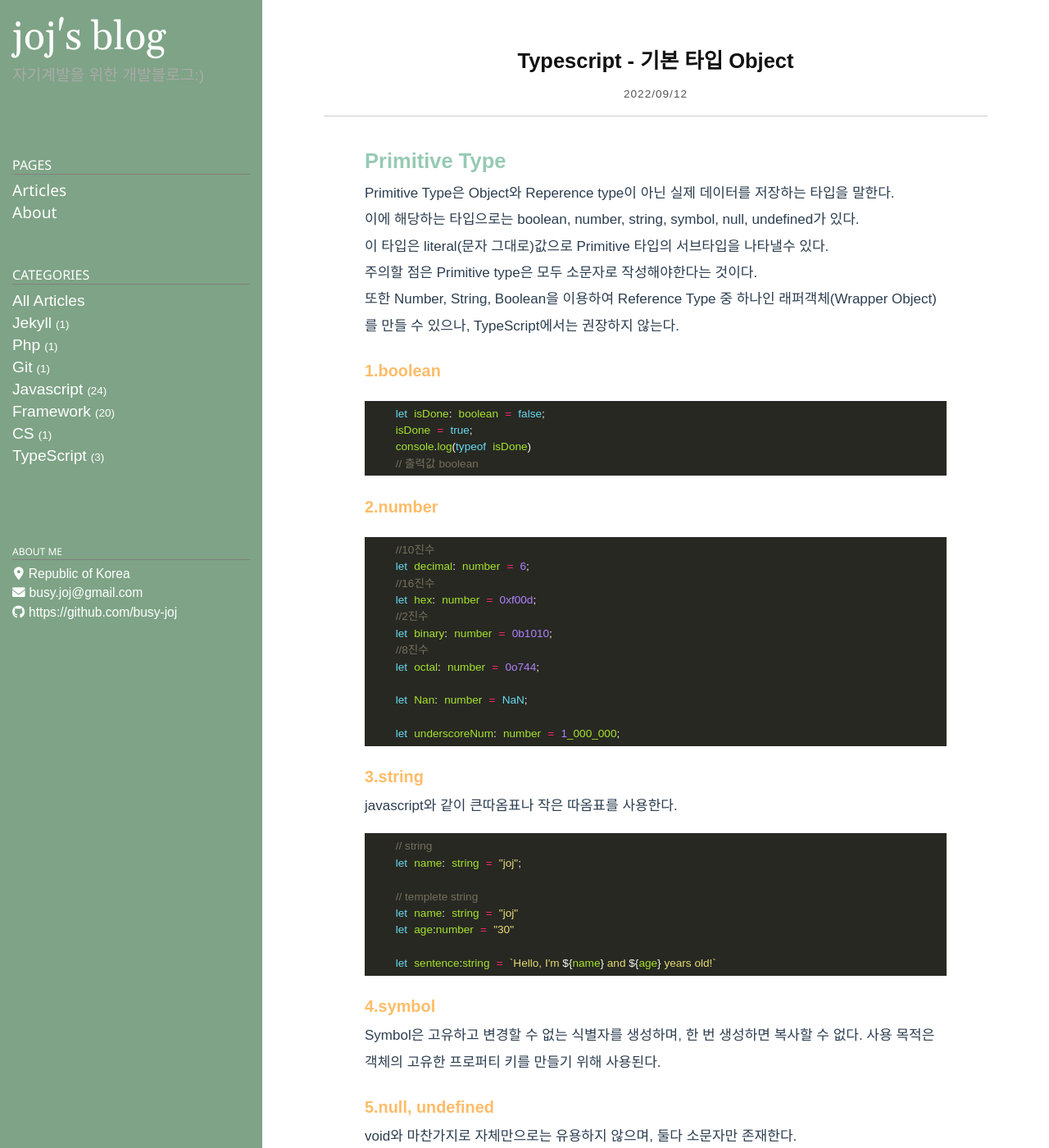
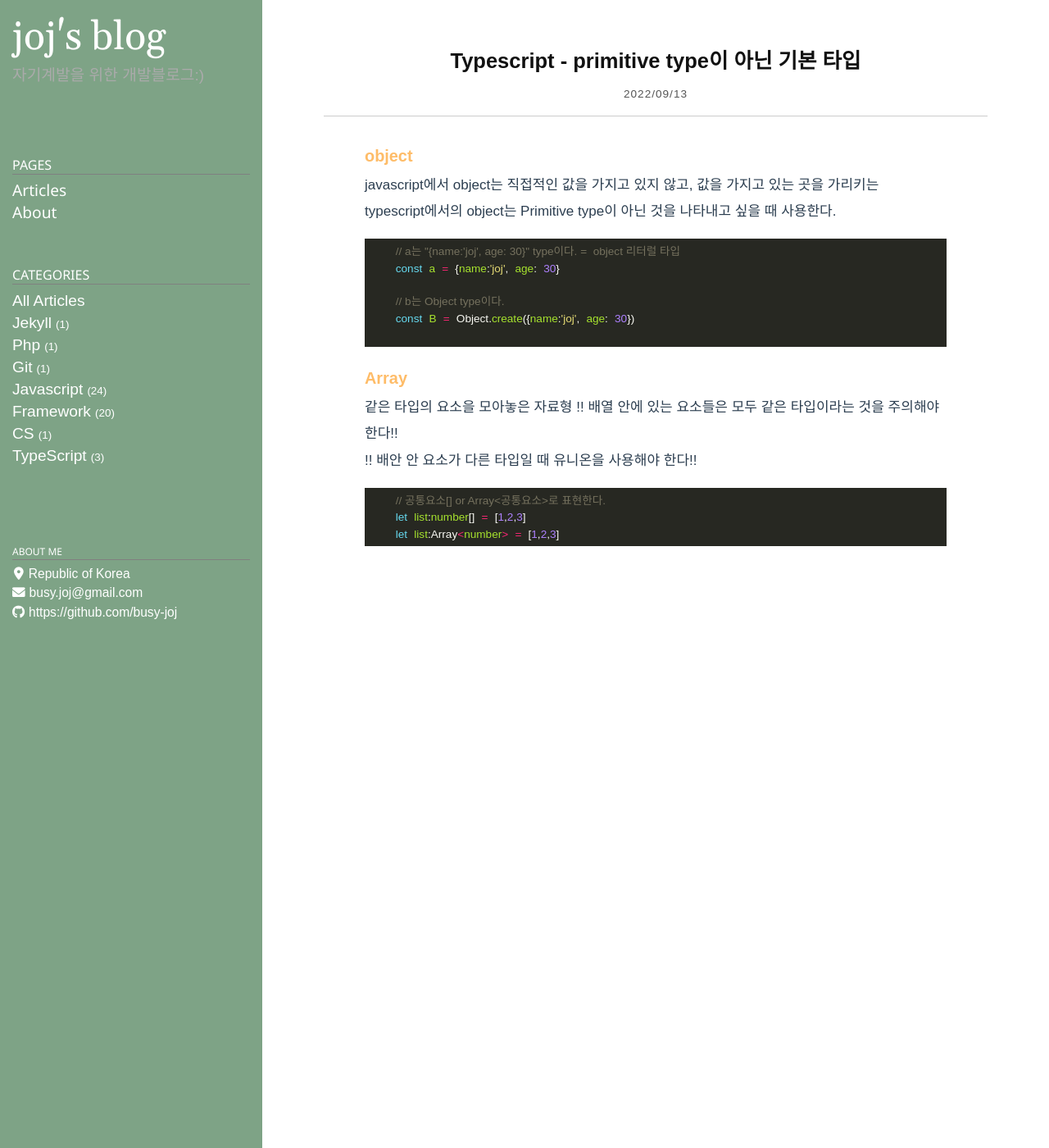
Before and after one commit to busy-joj/busy-joj.github.io, a Jekyll site: the page built from _posts/TypsScript/2022-09-13-typescript3.markdown, in a window 1280 px wide and 1400 px high. Shown: the whole window at 82% size. Built offline with Jekyll 4.4.1, drawn with Linux system fonts in a browser that asks for light colours; some web fonts are replaced; some of the changed text lies outside the part shown.

Commit message:
기본타입 posting

````diff
--- a/_posts/TypsScript/2022-09-13-typescript3.markdown
+++ b/_posts/TypsScript/2022-09-13-typescript3.markdown
@@ -1,60 +1,30 @@
 ---
 layout: post
-title: Typescript - 기본 타입 Object
-date: 2022-09-12 17:21:07 +0900
+title: Typescript - primitive type이 아닌 기본 타입
+date: 2022-09-13 21:07:41 +0900
 category: TypeScript
 ---
 
-## <span style="color:#97cab3;font-weight:bold">Primitive Type</span>
-Primitive Type은 Object와 Reperence type이 아닌 실제 데이터를 저장하는 타입을 말한다.
-이에 해당하는 타입으로는 boolean, number, string, symbol, null, undefined가 있다.
-이 타입은 literal(문자 그대로)값으로 Primitive 타입의 서브타입을 나타낼수 있다.
+### <span style="color:#febc68;font-weight:bold">object</span>
+javascript에서 object는 직접적인 값을 가지고 있지 않고, 값을 가지고 있는 곳을 가리키는
 
-주의할 점은 Primitive type은 모두 소문자로 작성해야한다는 것이다.
-또한 Number, String, Boolean을 이용하여 Reference Type 중 하나인 래퍼객체(Wrapper Object)를 만들 수 있으나, TypeScript에서는 권장하지 않는다.
-
-### <span style="color:#febc68;font-weight:bold">1.boolean</span>
+typescript에서의 object는 Primitive type이 아닌 것을 나타내고 싶을 때 사용한다.
 
 ```javascript
-    let isDone: boolean = false;
-    isDone = true;
-    console.log(typeof isDone)
-    // 출력값 boolean
+    // a는 "{name:'joj', age: 30}" type이다. =  object 리터럴 타입
+    const a = {name:'joj', age: 30}
+
+    // b는 Object type이다.
+    const B = Object.create({name:'joj', age: 30})
+
 ```
-### <span style="color:#febc68;font-weight:bold">2.number</span>
+### <span style="color:#febc68;font-weight:bold">Array</span>
+같은 타입의 요소을 모아놓은 자료형
+!! 배열 안에 있는 요소들은 모두 같은 타입이라는 것을 주의해야한다!!
+!! 배안 안 요소가 다른 타입일 때 유니온을 사용해야 한다!!
+
 ```javascript
-    //10진수
-    let decimal: number = 6;
-    //16진수
-    let hex: number = 0xf00d;
-    //2진수
-    let binary: number = 0b1010;
-    //8진수
-    let octal: number = 0o744;
-
-    let Nan: number = NaN;
-
-    let underscoreNum: number = 1_000_000;
+    // 공통요소[] or Array<공통요소>로 표현한다.
+    let list:number[] = [1,2,3]
+    let list:Array<number> = [1,2,3]
 ```
-
-### <span style="color:#febc68;font-weight:bold">3.string</span>
-javascript와 같이 큰따옴표나 작은 따옴표를 사용한다.
-```javascript
-    // string
-    let name: string = "joj";
-
-    // templete string
-    let name: string = "joj"
-    let age:number = "30"
-
-    let sentence:string = `Hello, I'm ${name} and ${age} years old!`
-```
-### <span style="color:#febc68;font-weight:bold">4.symbol</span>
-Symbol은 고유하고 변경할 수 없는 식별자를 생성하며, 한 번 생성하면 복사할 수 없다.
-사용 목적은 객체의 고유한 프로퍼티 키를 만들기 위해 사용된다.
-
-### <span style="color:#febc68;font-weight:bold">5.null, undefined</span>
-void와 마찬가지로 자체만으로는 유용하지 않으며, 둘다 소문자만 존재한다.
-별도의 설정없이 사용할 때, number나 string 과 같은 다른 타입의 값으로 할당이 가능하다.
-자기 자신들에게만 할당하게 하기 위해서는 컴파일 옵션에서 아래의 옵션을 사용하면 된다.
- `--strictNullChecks'
````
